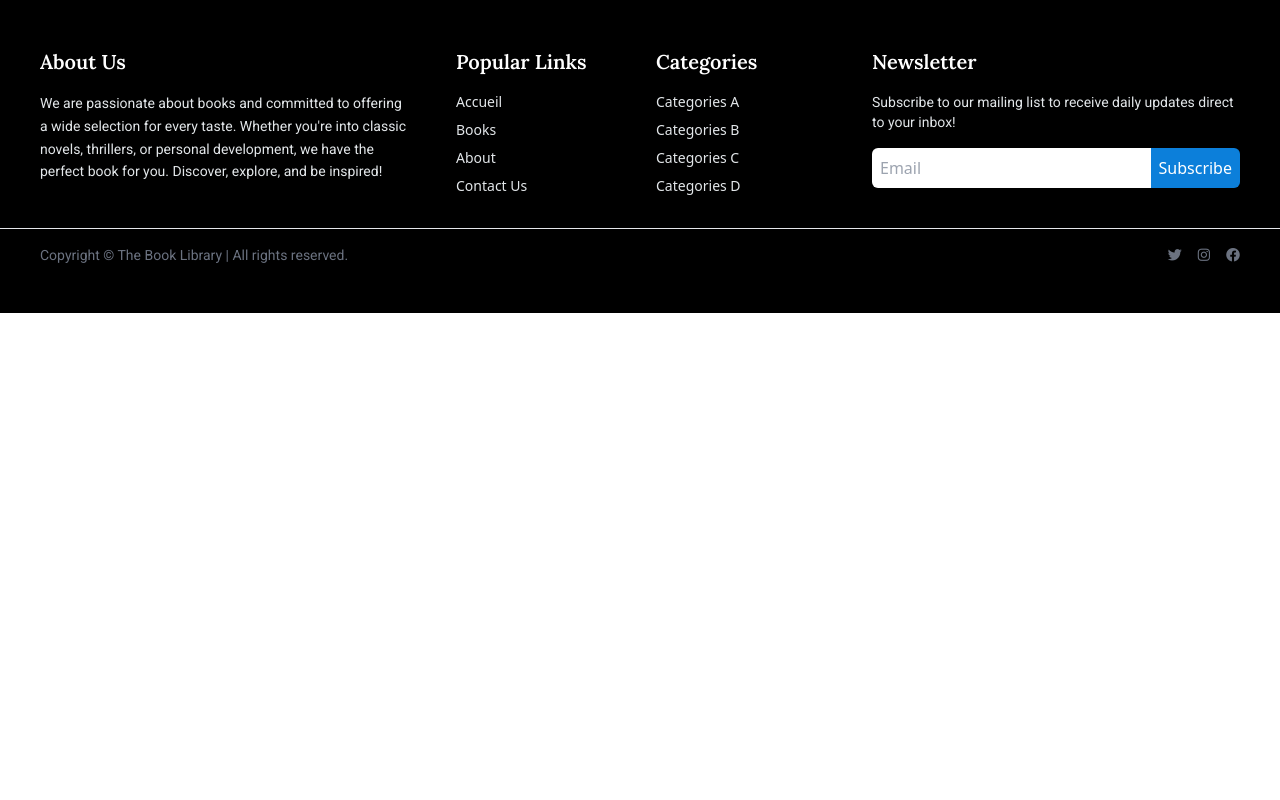
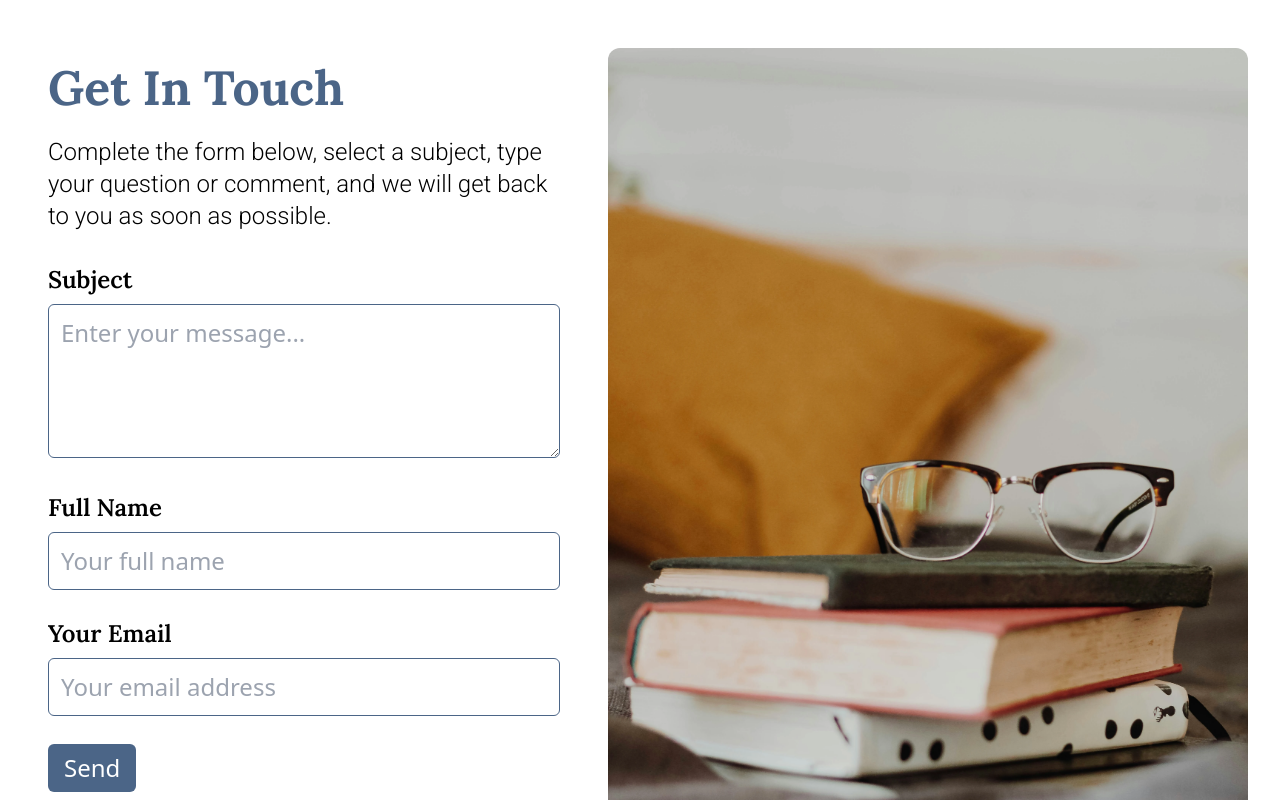
Before and after one commit to bouchta65/YC-Projet5-Plateforme-E-commerce-The-Book-Library, a website: page pages/contact.html in a window 1280 px wide. Shown: the part 1020-1820 px from the top of the page. Before the commit the page ends 1333 px from the top, so only its background shows below. Drawn offline with Linux system fonts and the light colour scheme.

Commit message:
ajouter la section principale de page contact us qui comtient la formulaire et l image

```diff
--- a/pages/contact.html
+++ b/pages/contact.html
@@ -115,6 +115,40 @@
 
      </section>
 
+
+ <section class="container mx-auto px-4 py-8 flex flex-col md:flex-row items-stretch space-y-8 md:space-y-0">
+      <div class="p-6 md:p-8 flex-1 max-w-xl mx-auto">
+        <h1 class="text-4xl md:text-5xl font-bold mb-4 md:mb-6">Get In Touch</h1>
+        <p class="font-light text-xl md:text-2xl">Complete the form below, select a subject, type your question or comment, and we will get back to you as soon as possible.</p>
+        <form id="contactForm" class="space-y-7 mt-8">
+          <div>
+            <label for="subject" class="block font-semibold text-2xl md:text-2xl mb-2">Subject</label>
+            <textarea id="subject" class="w-full p-3 border border-[#4B6587] text-xl md:text-2xl rounded-md" rows="4" placeholder="Enter your message..." aria-label="Subject"></textarea>
+            <p class="text-red-500 text-sm hidden" id="subjectError">Please enter a subject.</p>
+          </div>
+          <div>
+            <label for="full-name" class="block font-semibold text-2xl md:text-2xl mb-2">Full Name</label>
+            <input type="text" id="full-name" class="w-full p-3 border border-[#4B6587] text-xl md:text-2xl rounded-md" placeholder="Your full name" aria-label="Full Name">
+            <p class="text-red-500 text-sm hidden" id="nameError">Please enter your full name.</p>
+          </div>
+          <div>
+            <label for="email" class="block font-semibold text-2xl md:text-2xl mb-2">Your Email</label>
+            <input type="email" id="email" class="w-full p-3 border border-[#4B6587] text-xl md:text-2xl rounded-md" placeholder="Your email address" aria-label="Your Email">
+            <p class="text-red-500 text-sm hidden" id="emailError">Please enter a valid email address.</p>
+          </div>
+          <button class="bg-[#4B6587] text-white text-xl md:text-2xl px-4 py-2 rounded-md hover:bg-[#3B4C65] " aria-label="Send">Send</button>
+        </form>
+        <p id="successMessage" class="text-green-500 text-lg hidden mt-4">Thank you! Your message has been sent.</p>
+      </div>
+
+      <div class="p-4  flex-1 max-w-2xl mx-auto">
+        <img src="../images/Contact Us/contact (1).webp" alt="Books and Glasses" class="object-cover w-full h-full rounded-xl">
+      </div>
+</section>
+
+
+
+
       <footer class="bg-black text-white py-12">
         <div class="container mx-auto px-10 grid grid-cols-1 md:grid-cols-3 gap-12">
           <!-- About Us -->
```
